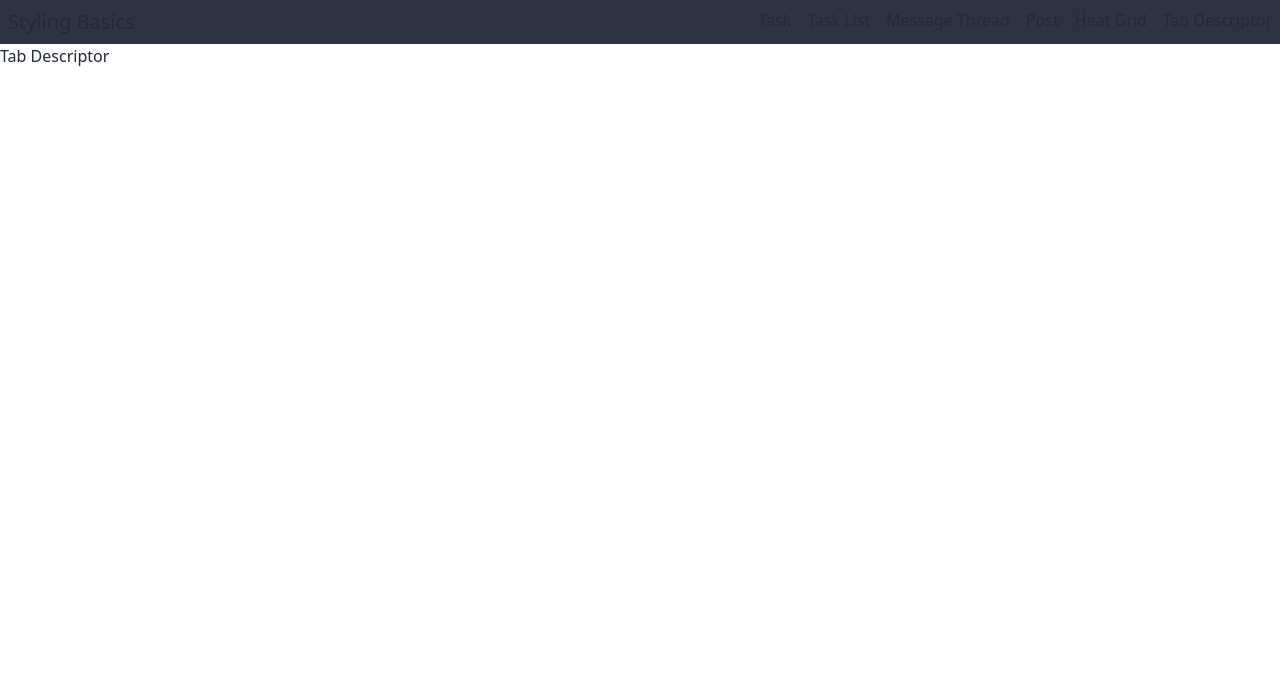
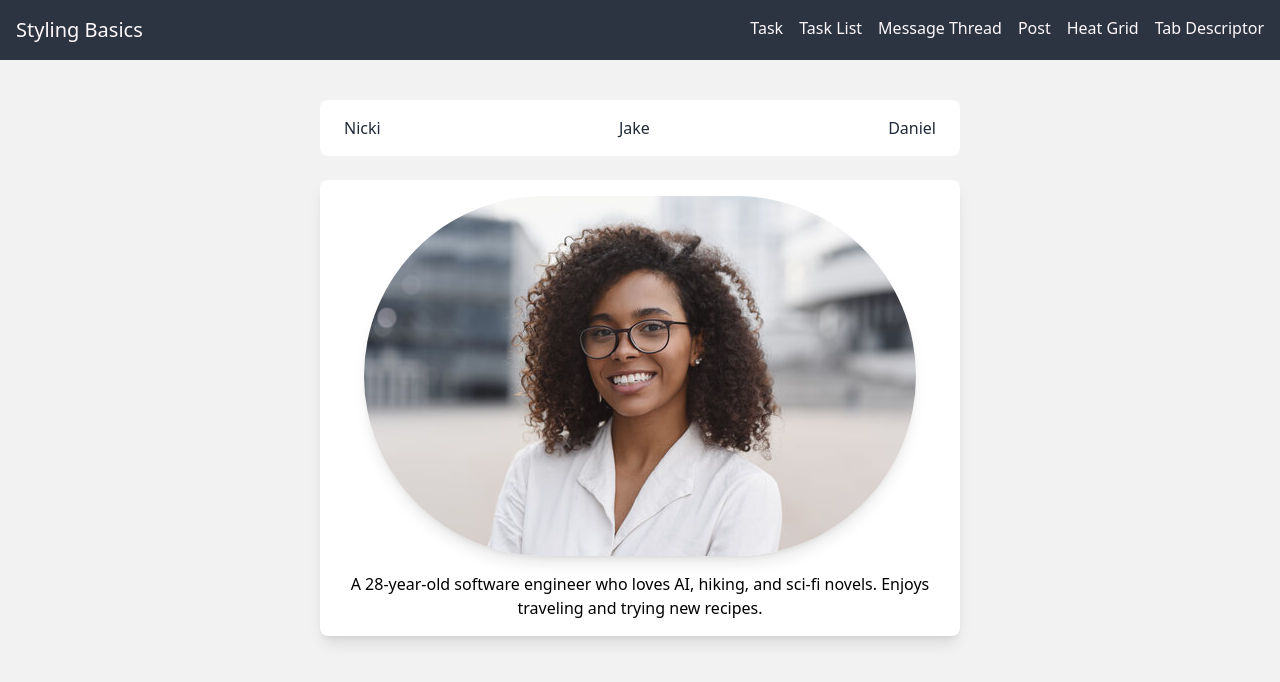
Before and after one commit to danielgavidia/styling-basics, a React (Vite) app in the folder front-end/: page /RouteTabDescriptor in a window 1280 px wide. Shown: the top 682 px of the page. Built offline with nearby package versions, Linux system fonts and the light colour scheme.

Commit message:
Added Tab Descriptor router with dummy data

```diff
--- a/front-end/src/Root.tsx
+++ b/front-end/src/Root.tsx
@@ -11,16 +11,23 @@ const Root = () => {
     ];
     return (
         <>
-            <div className="flex sticky top-0 z-50 justify-between bg-neutral">
+            <div className="flex sticky top-0 z-50 justify-between bg-neutral p-2">
                 <div className="flex">
-                    <a className="text-xl p-2">Styling Basics</a>
+                    <a className="text-xl p-2 text-secondary-content">
+                        Styling Basics
+                    </a>
                 </div>
                 <div className="flex-none">
                     <ul className="flex">
                         {arr.map((x, id) => {
                             return (
                                 <li key={id} className="p-2">
-                                    <a href={x.path}>{x.name}</a>
+                                    <a
+                                        href={x.path}
+                                        className="text-secondary-content"
+                                    >
+                                        {x.name}
+                                    </a>
                                 </li>
                             );
                         })}
--- /dev/null
+++ b/front-end/src/components/Tab.tsx
@@ -0,0 +1,26 @@
+import React from "react";
+
+interface iTab {
+    userId: number;
+    userImage: string;
+    userBio: string;
+}
+
+const Tab: React.FC<iTab> = ({ userImage, userBio }) => {
+    return (
+        <div className="shadow-lg rounded-lg bg-base-100">
+            <div className="p-2">
+                <div className="p-2 flex justify-center">
+                    <img
+                        src={userImage}
+                        alt="userImage"
+                        className="rounded-full shadow-lg"
+                    />
+                </div>
+                <div className="p-2 text-center text-black">{userBio}</div>
+            </div>
+        </div>
+    );
+};
+
+export default Tab;
--- a/front-end/src/routes/RouteTabDescriptor.tsx
+++ b/front-end/src/routes/RouteTabDescriptor.tsx
@@ -1,7 +1,94 @@
+import { useState } from "react";
+
+import Tab from "../components/Tab";
+import userImage0 from "../assets/user2.jpg";
+import userImage1 from "../assets/user1.jpg";
+import userImage2 from "../assets/profile.jpg";
+
+interface tab {
+    userName: string;
+    userId: number;
+    userImage: string;
+    userBio: string;
+}
+
+interface iTabSelector {
+    userId: number;
+    userName: string;
+    handleSetTab: (userId: number) => void;
+}
+
+const data = [
+    {
+        userName: "Nicki",
+        userId: 0,
+        userImage: userImage0,
+        userBio:
+            "A 28-year-old software engineer who loves AI, hiking, and sci-fi novels. Enjoys traveling and trying new recipes.",
+    },
+
+    {
+        userName: "Jake",
+        userId: 1,
+        userImage: userImage1,
+        userBio:
+            "A 35-year-old graphic designer who creates digital art, plays guitar, and practices yoga. Tech and gaming enthusiast.",
+    },
+
+    {
+        userName: "Daniel",
+        userId: 2,
+        userImage: userImage2,
+        userBio:
+            "A 29-year-old amateur chess player who enjoys gelato. Enjoys building and ruining friendships on the pickleball court.",
+    },
+];
+
+const TabSelector: React.FC<iTabSelector> = ({
+    userId,
+    userName,
+    handleSetTab,
+}) => {
+    return (
+        <div className="p-2 px-4 font-medium">
+            <button onClick={() => handleSetTab(userId)}>{userName}</button>
+        </div>
+    );
+};
+
 const RouteTabDescriptor = () => {
+    const [tab, setTab] = useState<tab>(data[0]);
+
+    const handleSetTab = (userId: number) => {
+        const newTab = data.filter((x) => x.userId === userId)[0];
+        setTab(newTab);
+    };
+
     return (
-        <div id="RouteTabDescriptor">
-            <div className="bg-white">Tab Descriptor</div>
+        <div
+            id="RouteTabDescriptor"
+            className="h-screen bg-base-200 flex justify-center"
+        >
+            <div className="basis-1/2 py-10">
+                <div className="flex justify-between p-2 bg-base-100 rounded-lg">
+                    {data.map((x, id) => {
+                        return (
+                            <TabSelector
+                                key={id}
+                                userId={x.userId}
+                                userName={x.userName}
+                                handleSetTab={handleSetTab}
+                            />
+                        );
+                    })}
+                </div>
+                <br />
+                <Tab
+                    userId={tab.userId}
+                    userImage={tab.userImage}
+                    userBio={tab.userBio}
+                />
+            </div>
         </div>
     );
 };
--- a/front-end/tailwind.config.js
+++ b/front-end/tailwind.config.js
@@ -5,4 +5,7 @@ export default {
         extend: {},
     },
     plugins: [require("daisyui")],
+    daisyui: {
+        themes: ["light"],
+    },
 };
```
Also changed, not shown: front-end/src/assets/user1.jpg (added), front-end/src/assets/user2.jpg (added).
